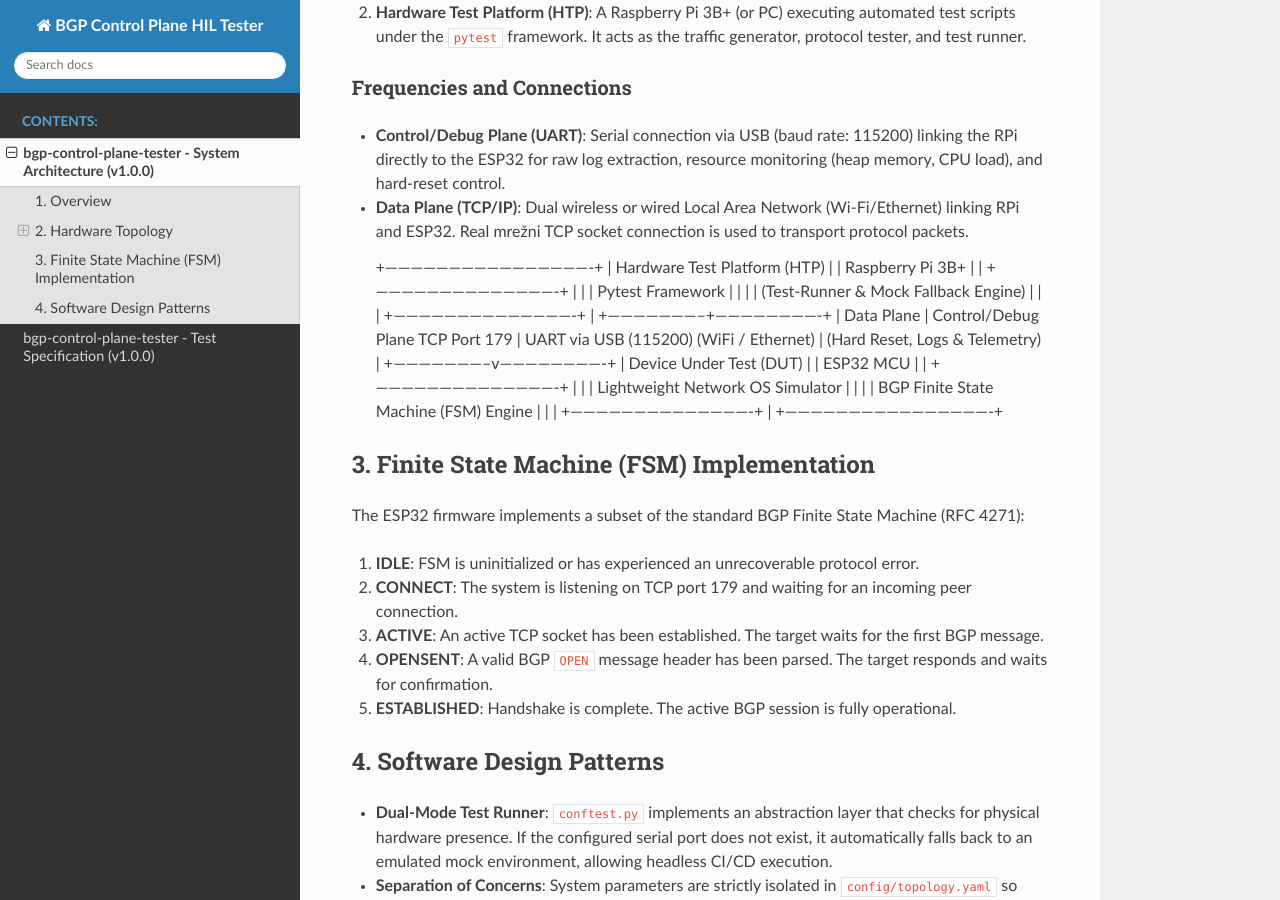
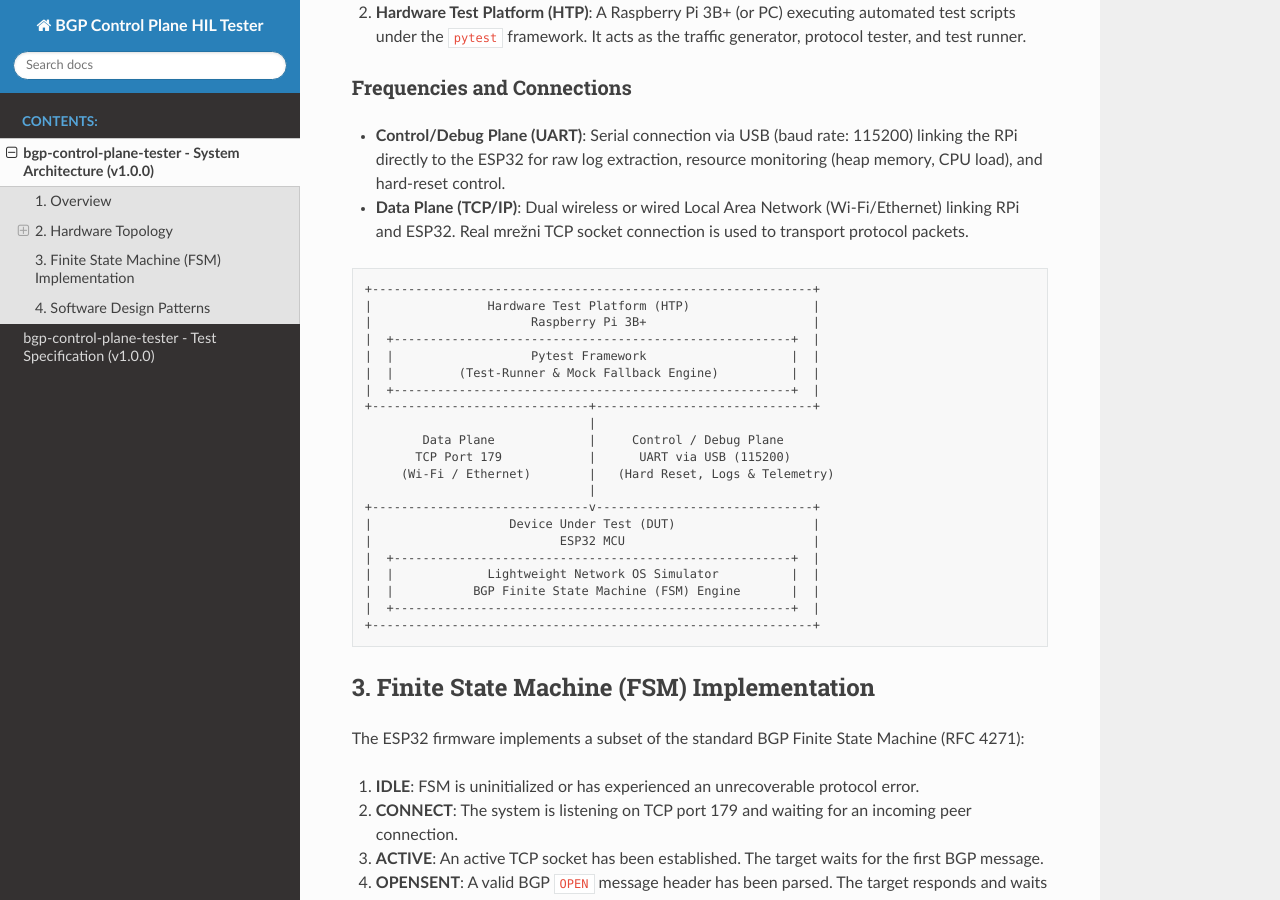
Before and after one commit to mpsmiljanic/bgp-control-plane-tester, a Sphinx documentation site: the page built from docs/source/architecture.md, in a window 1280 px wide and 900 px high, scrolled down 596 px. Built offline with Sphinx 7.4.7 and the Read the Docs theme 3.1.0, drawn with Linux system fonts in a browser that asks for light colours.

Commit message:
Minor text formatting fix

````diff
--- a/docs/source/architecture.md
+++ b/docs/source/architecture.md
@@ -14,27 +14,29 @@ The HIL system consists of two primary physical nodes:
 * **Control/Debug Plane (UART)**: Serial connection via USB (baud rate: 115200) linking the RPi directly to the ESP32 for raw log extraction, resource monitoring (heap memory, CPU load), and hard-reset control.
 * **Data Plane (TCP/IP)**: Dual wireless or wired Local Area Network (Wi-Fi/Ethernet) linking RPi and ESP32. Real mrežni TCP socket connection is used to transport protocol packets.
 
-   +-------------------------------------------------+
-   |         Hardware Test Platform (HTP)            |
-   |             Raspberry Pi 3B+                    |
-   |  +-------------------------------------------+  |
-   |  |  Pytest Framework                         |  |
-   |  |  (Test-Runner & Mock Fallback Engine)     |  |
-   |  +-------------------------------------------+  |
-   +-----------------------+-------------------------+
-                           |
-        Data Plane         | Control/Debug Plane
-        TCP Port 179       | UART via USB (115200)
-        (WiFi / Ethernet)  | (Hard Reset, Logs & Telemetry)
-                           |
-   +-----------------------v-------------------------+
-   |             Device Under Test (DUT)             |
-   |                  ESP32 MCU                      |
-   |  +-------------------------------------------+  |
-   |  |  Lightweight Network OS Simulator         |  |
-   |  |  BGP Finite State Machine (FSM) Engine    |  |
-   |  +-------------------------------------------+  |
-   +-------------------------------------------------+
+```text
++-------------------------------------------------------------+
+|                Hardware Test Platform (HTP)                 |
+|                      Raspberry Pi 3B+                       |
+|  +-------------------------------------------------------+  |
+|  |                   Pytest Framework                    |  |
+|  |         (Test-Runner & Mock Fallback Engine)          |  |
+|  +-------------------------------------------------------+  |
++------------------------------+------------------------------+
+                               |
+        Data Plane             |     Control / Debug Plane
+       TCP Port 179            |      UART via USB (115200)
+     (Wi-Fi / Ethernet)        |   (Hard Reset, Logs & Telemetry)
+                               |
++------------------------------v------------------------------+
+|                   Device Under Test (DUT)                   |
+|                          ESP32 MCU                          |
+|  +-------------------------------------------------------+  |
+|  |             Lightweight Network OS Simulator          |  |
+|  |           BGP Finite State Machine (FSM) Engine       |  |
+|  +-------------------------------------------------------+  |
++-------------------------------------------------------------+
+```
 
 
 ## 3. Finite State Machine (FSM) Implementation
````
